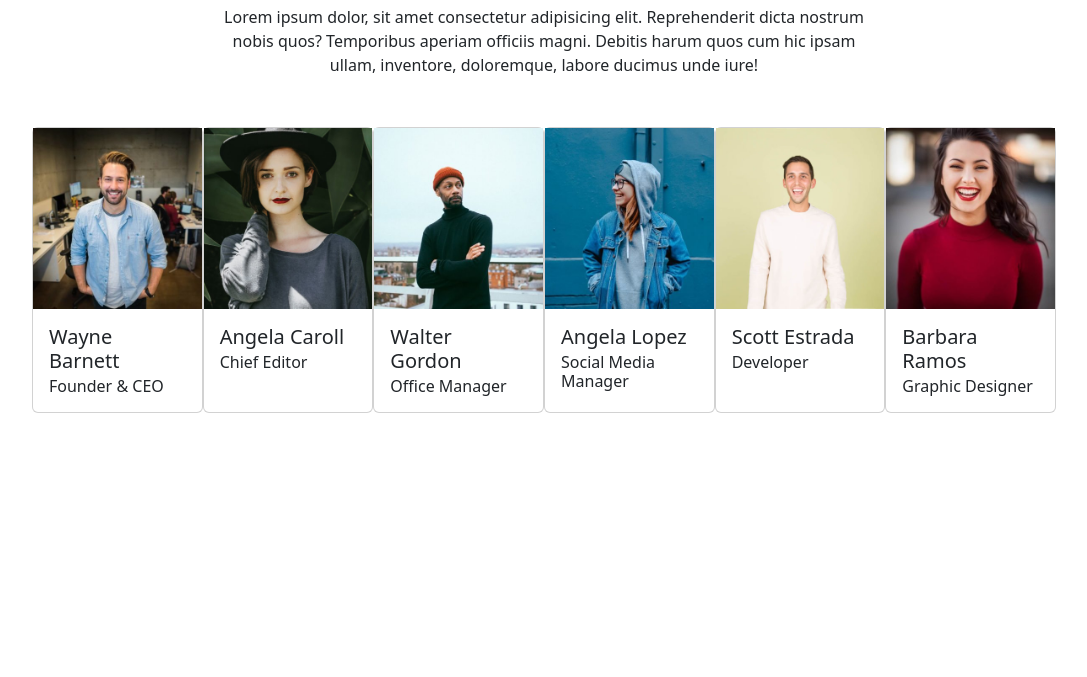
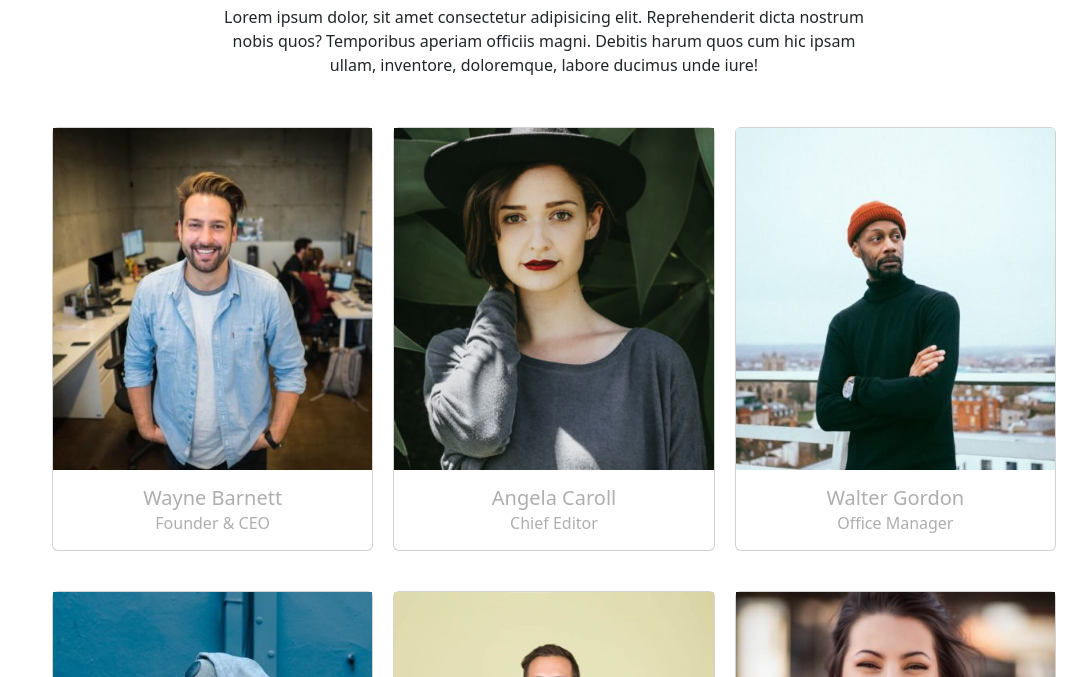
Before and after one commit to FilippoDibe/js-our-team, a plain HTML site: page index.html in a window 1280 px wide. Shown: the part 123-800 px from the top of the page, without its empty margins (96-1183 px from the left). Drawn offline with nearby package versions, Linux system fonts and the light colour scheme.

Commit message:
fix graphic in css

```diff
--- a/index.html
+++ b/index.html
@@ -11,7 +11,7 @@
 <body>
     <h1 id="title">OUR TEAM</h1>
     <p id="intro">Lorem ipsum dolor, sit amet consectetur adipisicing elit. Reprehenderit dicta nostrum nobis quos? Temporibus aperiam officiis magni. Debitis harum quos cum hic ipsam ullam, inventore, doloremque, labore ducimus unde iure!</p>
-    <div id="text">
+    <div id="container">
 
     </div>
     <script src="script.js"></script>
--- a/script.js
+++ b/script.js
@@ -46,7 +46,7 @@ for (let i = 0; i < arrayTeam.length; i++){
 }
 // MILESTONE 2:
 // Stampare le stesse informazioni su DOM sotto forma di stringhe
-const output = document.getElementById("text");
+const output = document.getElementById("container");
 arrayTeam.forEach(membro =>{
     // creo un div per ogni membro e gli do una classe
     const  divCard = document.createElement('div');
--- a/style.css
+++ b/style.css
@@ -16,8 +16,20 @@
     margin-bottom: 50px;
 
 }
-#text{
+#container{
     display: flex;
+    flex-wrap: wrap;
     width: 80%;
     margin:auto;
+
 }
+.card{
+    margin-left: 20px;
+    margin-bottom: 40px;
+    width: calc((100% / 3) - 20px);
+}
+.card-body, .card-body h5, .card-body h6{
+    text-align: center;
+    color: rgb(174, 174, 174);
+
+}
```
